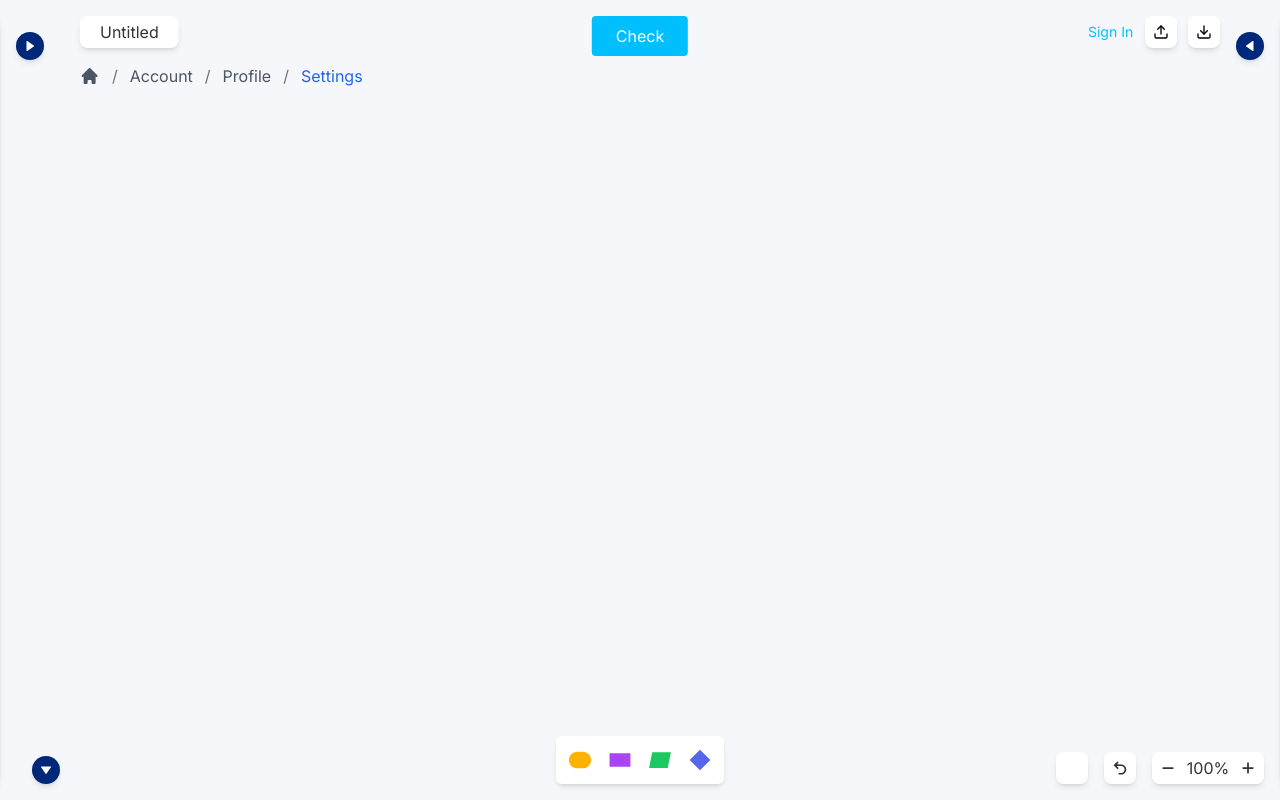
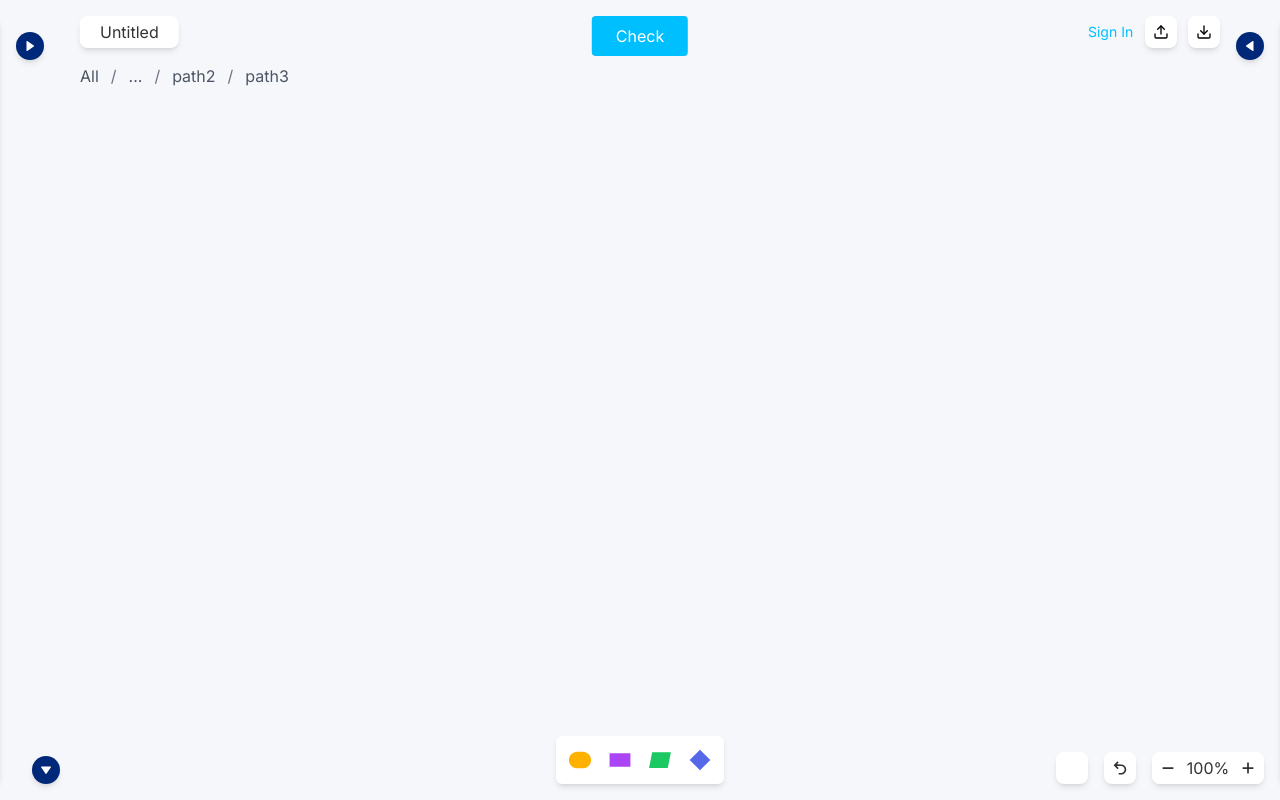
Before and after one commit to RuFrontEnd/minder, a Next.js app in the folder frontend/: page / in a window 1280 px wide. Built offline with nearby package versions, Linux system fonts and the light colour scheme.

Commit message:
feat: ellipsis breadcrumb

```diff
--- a/frontend/src/components/breadcrumb/index.tsx
+++ b/frontend/src/components/breadcrumb/index.tsx
@@ -1,68 +1,79 @@
-import ReactLoading from "react-loading";
-import { tailwindColors } from "@/variables/colors";
-import Icon from "@/components/icon";
-import * as StatusTextTypes from "@/types/components/statusText";
-import * as CommonTypes from "@/types/common";
-import * as IconTypes from "@/types/components/icon";
+import * as BreadcrumbTypes from "@/types/components/breadcrumb";
 
-const Breadcrumb = (
-  props: any
-  // StatusTextTypes.Props
-) => {
-  const textStatusStyle = (() => {
-    const defaultStyle = "text-black-2";
-
-    if (props.status === CommonTypes.DataStatus.default) {
-      return defaultStyle;
-    }
-
-    if (props.status === CommonTypes.DataStatus.pass) {
-      return "text-success-500";
-    }
-
-    if (props.status === CommonTypes.DataStatus.warning) {
-      return "text-warning-500";
-    }
-
-    if (props.status === CommonTypes.DataStatus.error) {
-      return "text-error-500";
-    }
-
-    return defaultStyle;
-  })();
-
+const Breadcrumb = (props: BreadcrumbTypes.Props) => {
   return (
     <div
+      id={props.id}
       className={`flex items-center py-4 overflow-x-auto whitespace-nowrap ${props.className}`}
     >
-      <a href="#" className="text-gray-600 dark:text-gray-200">
-        <svg
-          xmlns="http://www.w3.org/2000/svg"
-          className="w-5 h-5"
-          viewBox="0 0 20 20"
-          fill="currentColor"
-        >
-          <path d="M10.707 2.293a1 1 0 00-1.414 0l-7 7a1 1 0 001.414 1.414L4 10.414V17a1 1 0 001 1h2a1 1 0 001-1v-2a1 1 0 011-1h2a1 1 0 011 1v2a1 1 0 001 1h2a1 1 0 001-1v-6.586l.293.293a1 1 0 001.414-1.414l-7-7z" />
-        </svg>
-      </a>
+      {props.ellipsis?.enabled &&
+      props.paths.length > 3 &&
+      props.paths.length > props.ellipsis?.maxLength ? (
+        <>
+          <p
+            className={`text-gray-600 dark:text-gray-200 ${
+              !!props.paths[0].onClick && "hover:underline cursor-pointer"
+            }`}
+            onClick={props.paths[0].onClick}
+          >
+            {props.paths[0].content}
+          </p>
 
-      <span className="mx-3 text-gray-500 dark:text-gray-300">/</span>
+          <div className="mx-3 text-gray-500 dark:text-gray-300">/</div>
 
-      <a href="#" className="text-gray-600 dark:text-gray-200 hover:underline">
-        Account
-      </a>
+          <p
+            className={`text-gray-600 dark:text-gray-200 ${
+              !!props.ellipsis.onClick && "hover:underline cursor-pointer"
+            }`}
+            onClick={props.ellipsis.onClick}
+          >
+            ...
+          </p>
 
-      <span className="mx-3 text-gray-500 dark:text-gray-300">/</span>
+          <div className="mx-3 text-gray-500 dark:text-gray-300">/</div>
 
-      <a href="#" className="text-gray-600 dark:text-gray-200 hover:underline">
-        Profile
-      </a>
+          <p
+            className={`text-gray-600 dark:text-gray-200 ${
+              !!props.paths[props.paths.length - 2].onClick &&
+              "hover:underline cursor-pointer"
+            }`}
+            onClick={props.paths[props.paths.length - 2].onClick}
+          >
+            {props.paths[props.paths.length - 2].content}
+          </p>
 
-      <span className="mx-3 text-gray-500 dark:text-gray-300">/</span>
+          <div className="mx-3 text-gray-500 dark:text-gray-300">/</div>
 
-      <a href="#" className="text-blue-600 dark:text-blue-400 hover:underline">
-        Settings
-      </a>
+          <p
+            className={`text-gray-600 dark:text-gray-200 ${
+              !!props.paths[props.paths.length - 1].onClick &&
+              "hover:underline cursor-pointer"
+            }`}
+            onClick={props.paths[props.paths.length - 1].onClick}
+          >
+            {props.paths[props.paths.length - 1].content}
+          </p>
+        </>
+      ) : (
+        <>
+          {props.paths.map((path, i) => (
+            <>
+              <p
+                className={`text-gray-600 dark:text-gray-200 ${
+                  !!path.onClick && "hover:underline cursor-pointer"
+                }`}
+                onClick={path.onClick}
+              >
+                {path.content}
+              </p>
+
+              {i !== props.paths.length - 1 && (
+                <div className="mx-3 text-gray-500 dark:text-gray-300">/</div>
+              )}
+            </>
+          ))}
+        </>
+      )}
     </div>
   );
 };
--- a/frontend/src/sections/overallSidePanel/index.tsx
+++ b/frontend/src/sections/overallSidePanel/index.tsx
@@ -323,7 +323,17 @@ export default function OverallSidePanel(props: OverallSidePanelTypes.Props) {
         </div>
       </div>
 
-      <Breadcrumb className="absolute top-8 -right-20 translate-x-full text-base" />
+      <Breadcrumb
+        className="absolute top-8 -right-20 translate-x-full text-base"
+        paths={[{ content: "All" }, { content: "path1" }, { content: "path2" }, { content: "path3" }]}
+        ellipsis={{
+          enabled: true,
+          maxLength: 3,
+          onClick: () => {
+            console.log("Ellipsis clicked");
+          },
+        }}
+      />
     </SidePanel>
   );
 }
--- a/frontend/src/types/components/alert/index.ts
+++ b/frontend/src/types/components/alert/index.ts
@@ -1,5 +1,3 @@
-import { MouseEventHandler, ReactNode } from "react";
-
 enum Type {
   succeess = "succeess",
   warning = "warning",
--- /dev/null
+++ b/frontend/src/types/components/breadcrumb/index.ts
@@ -0,0 +1,15 @@
+type Props = {
+  id?: string;
+  className?: string;
+  paths: {
+    content: string | React.ReactNode;
+    onClick?: React.MouseEventHandler<HTMLDivElement>;
+  }[];
+  ellipsis?: {
+    enabled: boolean;
+    maxLength: number;
+    onClick?: React.MouseEventHandler<HTMLDivElement>;
+  };
+};
+
+export type { Props };
--- a/frontend/src/types/components/button/index.ts
+++ b/frontend/src/types/components/button/index.ts
@@ -1,5 +1,3 @@
-import { MouseEventHandler, ReactNode } from "react";
-
 enum Size {
   md = "md",
   sm = "sm",
@@ -9,14 +7,14 @@ type Props = {
   id?: string;
   className?: string;
   role?: string;
-  text: ReactNode;
+  text: React.ReactNode;
   loading?: boolean;
   vice?: boolean;
   info?: boolean;
   disabled?: boolean;
   danger?: boolean;
   size?: Size;
-  onClick: MouseEventHandler<HTMLButtonElement>;
+  onClick: React.MouseEventHandler<HTMLButtonElement>;
 };
 
 export type { Props };
--- a/frontend/src/types/components/card/index.ts
+++ b/frontend/src/types/components/card/index.ts
@@ -1,10 +1,7 @@
-import { MouseEventHandler, ReactNode } from "react";
-import * as ProjectTypes from "@/types/project";
-
 type Props = {
   id?: number | string;
   className?: string;
-  text?: string | ReactNode;
+  text?: string | React.ReactNode;
   selected?: boolean;
   src?: string;
   onClick?: (id?: number | string) => void;
--- a/frontend/src/types/components/modal/index.ts
+++ b/frontend/src/types/components/modal/index.ts
@@ -1,4 +1,3 @@
-import { MouseEventHandler, ReactNode } from "react";
 import * as RoundButtonTypes from "@/types/components/roundButton";
 
 type Props = {
@@ -6,7 +5,7 @@ type Props = {
   className?: string;
   style?: Object;
   isOpen: boolean;
-  children?: ReactNode;
+  children?: React.ReactNode;
   width?: string;
   zIndex?: string;
   mask?: boolean;
--- a/frontend/src/types/components/sidePanel/index.ts
+++ b/frontend/src/types/components/sidePanel/index.ts
@@ -1,5 +1,3 @@
-import { MouseEventHandler, ReactNode } from "react";
-
 enum Flow {
   row = "row",
   column = "column",
@@ -34,8 +32,8 @@ type Props = {
   switchButtonD?: SwitchButtonD;
   horizentalD?: HorizentalD;
   verticalD?: VerticalD;
-  children?: ReactNode;
-  onClickSwitch?: MouseEventHandler<HTMLDivElement>;
+  children?: React.ReactNode;
+  onClickSwitch?: React.MouseEventHandler<HTMLDivElement>;
 };
 
 export type { Props };
--- a/frontend/src/types/components/simpleButton/index.ts
+++ b/frontend/src/types/components/simpleButton/index.ts
@@ -1,5 +1,3 @@
-import { MouseEventHandler, ReactNode } from "react";
-
 enum Size {
   sm = "sm",
   md = "md",
@@ -10,12 +8,12 @@ type Props = {
   id?: string;
   className?: string;
   role?: string;
-  text: ReactNode;
+  text: React.ReactNode;
   size?: Size;
   loading?: boolean;
   disabled?: boolean;
   danger?: boolean;
-  onClick: MouseEventHandler<HTMLButtonElement>;
+  onClick: React.MouseEventHandler<HTMLButtonElement>;
 };
 
 export { Size };
--- a/frontend/src/types/components/squareButton/index.ts
+++ b/frontend/src/types/components/squareButton/index.ts
@@ -1,5 +1,3 @@
-import { KeyboardEventHandler, MouseEventHandler, ReactNode } from "react";
-
 enum Part {
   independent = "independent",
   left = "left",
@@ -13,14 +11,14 @@ type Props = {
   style?: Object;
   role?: string;
   tabIndex?: number;
-  content?: ReactNode;
+  content?: React.ReactNode;
   size?: number;
   w?: number;
   h?: number;
   shadow?: boolean;
   part?: Part;
-  onClick?: MouseEventHandler<HTMLButtonElement>;
-  onKeyDown?: KeyboardEventHandler<HTMLButtonElement>;
+  onClick?: React.MouseEventHandler<HTMLButtonElement>;
+  onKeyDown?: React.KeyboardEventHandler<HTMLButtonElement>;
 };
 
 export type { Props };
```
Also changed, not shown: frontend/src/types/components/roundButton/index.ts (+3 -5 lines).
